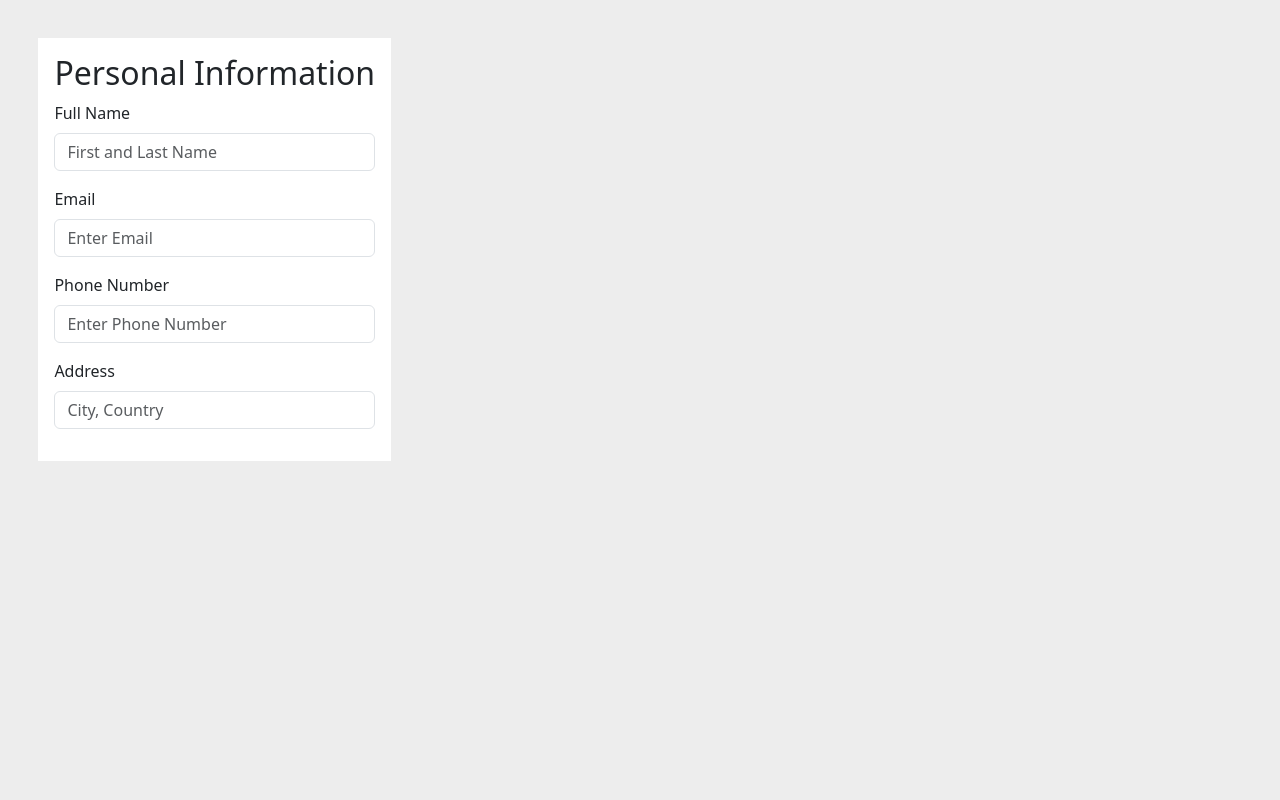
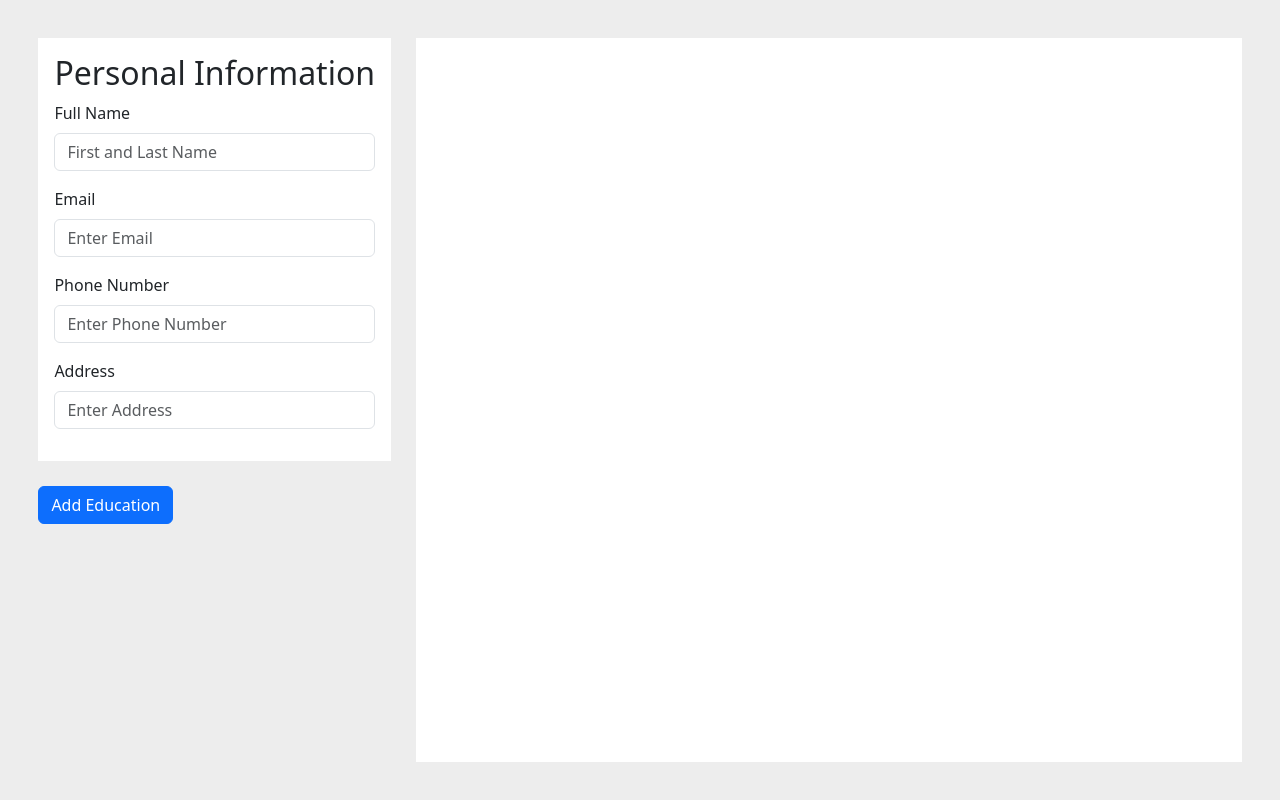
Before and after one commit to hackerover90/CV-Application, a React (Vite) app: page / in a window 1280 px wide. Built offline with nearby package versions, Linux system fonts and the light colour scheme.

Commit message:
Connect personal info form to resume template header and create an education state as well as a button to add education

```diff
--- a/src/components/App.jsx
+++ b/src/components/App.jsx
@@ -1,17 +1,29 @@
 import { useState } from 'react'
 import Resume from './Resume.jsx'
-import ResumeForm from './ResumeForm.jsx'
 import '../styles/App.css'
+import PersonalInfo from './PersonalInfo.jsx'
+import Education from './Education.jsx'
 
 function App() {
-  const [text, setText] = useState("")
-  function handleChange(e) {
-    setText(e.target.value)
+  const [personalInfo, setpersonalInfo] = useState({
+    name: '',
+    email: '',
+    phoneNumber: '',
+    address: ''
+  })
+
+  function handlePersonalInfo(e) {
+    const key = e.target.dataset.key
+    setpersonalInfo({ ...personalInfo, [key]: e.target.value })
   }
+
   return (
     <div id='app'>
-      <ResumeForm value={text} onChange={handleChange} />
-      <Resume text={text} />
+      <div id='resume-input'>
+        <PersonalInfo value={personalInfo} onChange={handlePersonalInfo} />
+        <Education />
+      </div>
+      <Resume value={personalInfo} />
     </div>
   )
 }
--- /dev/null
+++ b/src/components/Body.jsx
@@ -0,0 +1,8 @@
+function Body() {
+    return (
+        <div className="resume-template-body">
+        </div>
+    )
+}
+
+export default Body
--- a/src/components/Education.jsx
+++ b/src/components/Education.jsx
@@ -0,0 +1,7 @@
+export default function Education() {
+    return (
+        <div id="education">
+            <button type="button" className="btn btn-primary">Add Education</button>
+        </div>
+    )
+}
--- a/src/components/Header.jsx
+++ b/src/components/Header.jsx
@@ -1,10 +1,15 @@
 import { useState } from "react";
 
-function Header({ text }) {
+function Header(props) {
+    const text = props.value
     return (
-        <div className="header ">
-            <div id="headerName">{text}</div>
-            <div id="headerInfo"></div>
+        <div className="resume-template-header">
+            <div id="headerName">{text.name}</div>
+            <div id="headerInfo">
+                <div id="headerEmail">{text.email}</div>
+                <div id="headerPhoneNumber">{text.phoneNumber}</div>
+                <div id="headerAddress">{text.address}</div>
+            </div>
         </div>
     )
 }
--- a/src/components/PersonalInfo.jsx
+++ b/src/components/PersonalInfo.jsx
@@ -1,25 +1,50 @@
-import { useState } from "react";
+import PersonalInfoInput from "./PersonalInfoInput"
 
-function PersonalInfo({value, onChange}) {
+function PersonalInfo({ value, onChange }) {
     return (
-        <form className="bg-white p-3">
+        <form id="personalInfoForm" className="bg-white p-3">
             <h2>Personal Information</h2>
-            <div className="mb-3">
-                <label htmlFor='fullName' className="form-label">Full Name</label>
-                <input type="text" className="form-control" id="fullName" name="name" value={value} onChange={onChange} placeholder="First and Last Name" />
-            </div>
-            <div className="mb-3">
-                <label htmlFor='email' className="form-label">Email</label>
-                <input type="email" className="form-control" id="email" name="email" placeholder="Enter Email" />
-            </div>
-            <div className="mb-3">
-                <label htmlFor='phoneNum' className="form-label">Phone Number</label>
-                <input type="number" className="form-control" id="phoneNum" name="phoneNumber" placeholder="Enter Phone Number" />
-            </div>
-            <div className="mb-3">
-                <label htmlFor='address' className="form-label">Address</label>
-                <input type="text" className="form-control" id="address" name="address" placeholder="City, Country" />
-            </div>
+
+            <PersonalInfoInput
+                id={'fullName'}
+                labelName={'Full Name'}
+                type={'text'}
+                name={'name'}
+                value={value.name}
+                onChange={onChange}
+                placeholder={"First and Last Name"}
+                data-key={'name'}
+            />
+            <PersonalInfoInput
+                id={'email'}
+                labelName={'Email'}
+                type={'email'}
+                name={'email'}
+                value={value.email}
+                onChange={onChange}
+                placeholder={"Enter Email"}
+                data-key={'email'}
+            />
+            <PersonalInfoInput
+                id={'phoneNum'}
+                labelName={'Phone Number'}
+                type={'number'}
+                name={'phone number'}
+                value={value.phoneNumber}
+                onChange={onChange}
+                placeholder={"Enter Phone Number"}
+                data-key={'phoneNumber'}
+            />
+            <PersonalInfoInput
+                id={'address'}
+                labelName={'Address'}
+                type={'text'}
+                name={'address'}
+                value={value.address}
+                onChange={onChange}
+                placeholder={"Enter Address"}
+                data-key={'address'}
+            />
         </form>
     )
 }
--- /dev/null
+++ b/src/components/PersonalInfoInput.jsx
@@ -0,0 +1,9 @@
+export default function PersonalInfoInput(props) {
+    const { id, labelName, type, name, value, onChange, placeholder, 'data-key': datakey } = props
+    return (
+        <div className="mb-3">
+            <label htmlFor={id} className="form-label">{labelName}</label>
+            <input type={type} className="form-control" id={id} name={name} value={value} onChange={onChange} placeholder={placeholder} data-key={datakey} />
+        </div>
+    )
+}
--- a/src/components/Resume.jsx
+++ b/src/components/Resume.jsx
@@ -1,11 +1,13 @@
 import { useState } from 'react'
 import Header from './Header'
+import Body from './Body'
 
-function Resume({ text }) {
+function Resume(props) {
     return (
         <>
             <div className='resume-template'>
-                <Header text={text} />
+                <Header {...props} />
+                <Body />
             </div>
         </>
     )
--- a/src/components/ResumeForm.jsx
+++ /dev/null
@@ -1,14 +0,0 @@
-import { useState } from "react";
-import PersonalInfo from "./PersonalInfo";
-
-function ResumeForm({ value, onChange }) {
-    //const [count, setCount] = useState(0)
-
-    return (
-        <div className='resume-edit'>
-            <PersonalInfo value={value} onChange={onChange} />
-        </div>
-    )
-}
-
-export default ResumeForm
--- a/src/styles/index.css
+++ b/src/styles/index.css
@@ -39,6 +39,13 @@ body {
   text-align: start;
   width: 100%;
   max-width: 1500px;
+  gap: 25px;
+}
+
+#resume-input {
+  display: flex;
+  flex-direction: column;
+  gap: 25px;
 }
 
 .resume-template {
@@ -48,6 +55,28 @@ body {
 
 }
 
-.header {
+.resume-template-header {
   background-color: aqua;
 }
+
+.resume-template-body {
+  background-color: white;
+}
+
+#headerInfo {
+  display: flex;
+  flex-wrap: wrap;
+  justify-content: center;
+}
+
+#headerName {
+  font-size: 40px;
+  font-weight: bold;
+  text-align: center;
+}
+
+#headerInfo > * {
+  margin-left: 10px;
+  margin-right: 10px;
+  text-align: center;
+}
```
